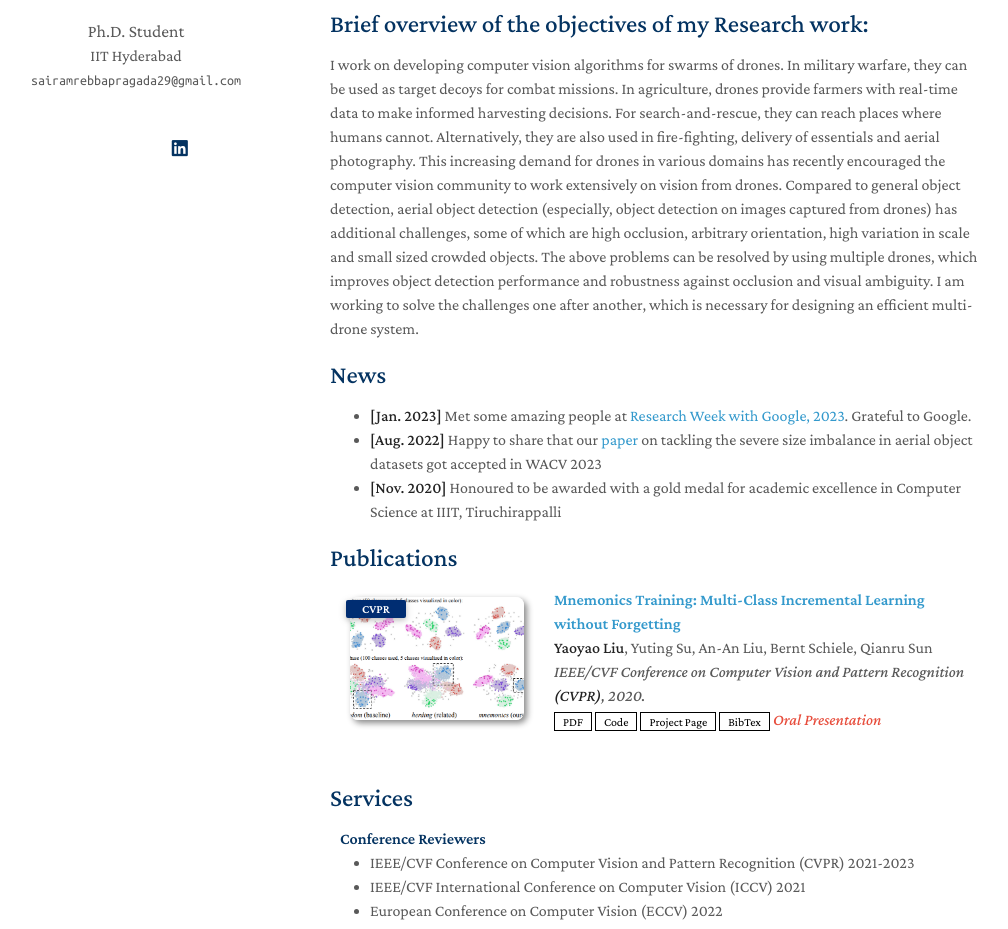
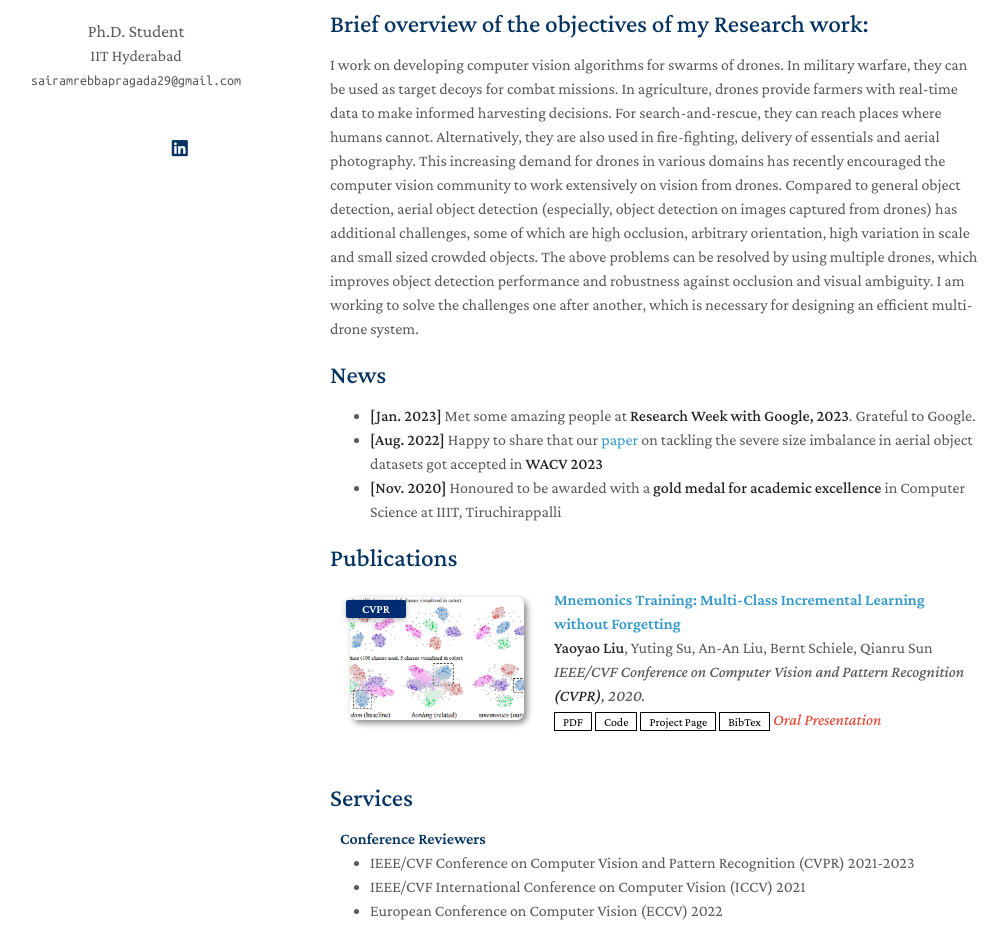
Before and after one commit to sairamrebbapragada/sairamrebbapragada.github.io, a Jekyll site: the page built from index.md, in a window 1280 px wide and 1391 px high. Shown: the part 253-1182 px from the top of the window, without its empty margins (140-1148 px from the left). Built offline with Jekyll 4.4.1, drawn with Linux system fonts in a browser that asks for light colours; nearby versions of some CDN libraries; a style sheet for code colours, icons or effects is not loaded; our own code applies the rules of GitHub Pages for plain Markdown files.

Commit message:
Update index.md

```diff
--- a/index.md
+++ b/index.md
@@ -17,9 +17,9 @@ I work on developing computer vision algorithms for swarms of drones. In militar
 
 ## News
 
-- **[Jan. 2023]** Met some amazing people at [Research Week with Google, 2023](https://sites.google.com/view/researchweek2023/home). Grateful to Google.
-- **[Aug. 2022]** Happy to share that our [paper](https://openaccess.thecvf.com/content/WACV2023/papers/Sairam_ARUBA_An_Architecture-Agnostic_Balanced_Loss_for_Aerial_Object_Detection_WACV_2023_paper.pdf) on tackling the severe size imbalance in aerial object datasets got accepted in WACV 2023
-- **[Nov. 2020]** Honoured to be awarded with a gold medal for academic excellence in Computer Science at IIIT, Tiruchirappalli
+- **[Jan. 2023]** Met some amazing people at [**Research Week with Google, 2023**](https://sites.google.com/view/researchweek2023/home). Grateful to Google.
+- **[Aug. 2022]** Happy to share that our [paper](https://openaccess.thecvf.com/content/WACV2023/papers/Sairam_ARUBA_An_Architecture-Agnostic_Balanced_Loss_for_Aerial_Object_Detection_WACV_2023_paper.pdf) on tackling the severe size imbalance in aerial object datasets got accepted in **WACV 2023**
+- **[Nov. 2020]** Honoured to be awarded with a **gold medal for academic excellence** in Computer Science at IIIT, Tiruchirappalli
 
 {% include_relative _includes/publications.md %}
 
```
